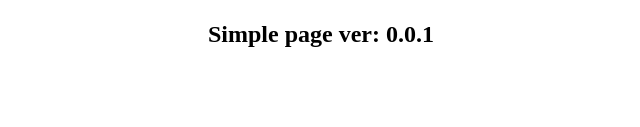
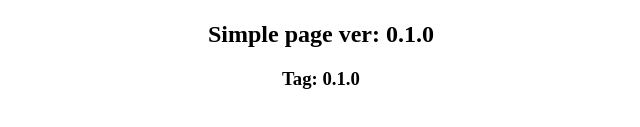
Before and after one commit to Bambrino/myapp, a plain HTML site: page page/index.html in a window 1280 px wide. Shown: the part 211-338 px from the top of the page, without its empty margins (319-959 px from the left). Drawn offline with Linux system fonts and the light colour scheme.

Commit message:
commit ewith tag

```diff
--- a/page/index.html
+++ b/page/index.html
@@ -9,7 +9,8 @@
 <body>
     <center>
         <img src="./smile.png" width="200" height="200" alt="smile">
-        <h2>Simple page ver: 0.0.1</h2>
+        <h2>Simple page ver: 0.1.0</h2>
+        <h3>Tag: 0.1.0</h3>
     </center>
 
 </body>
```
